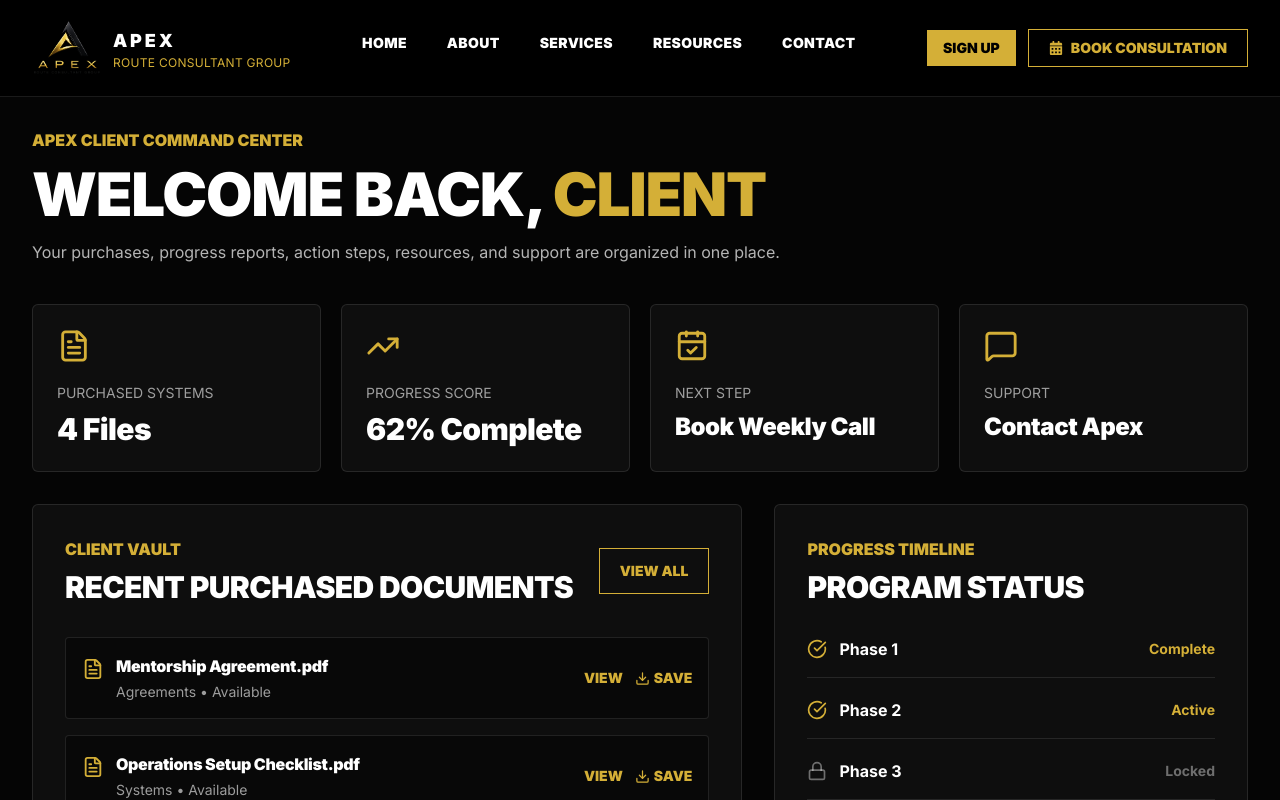
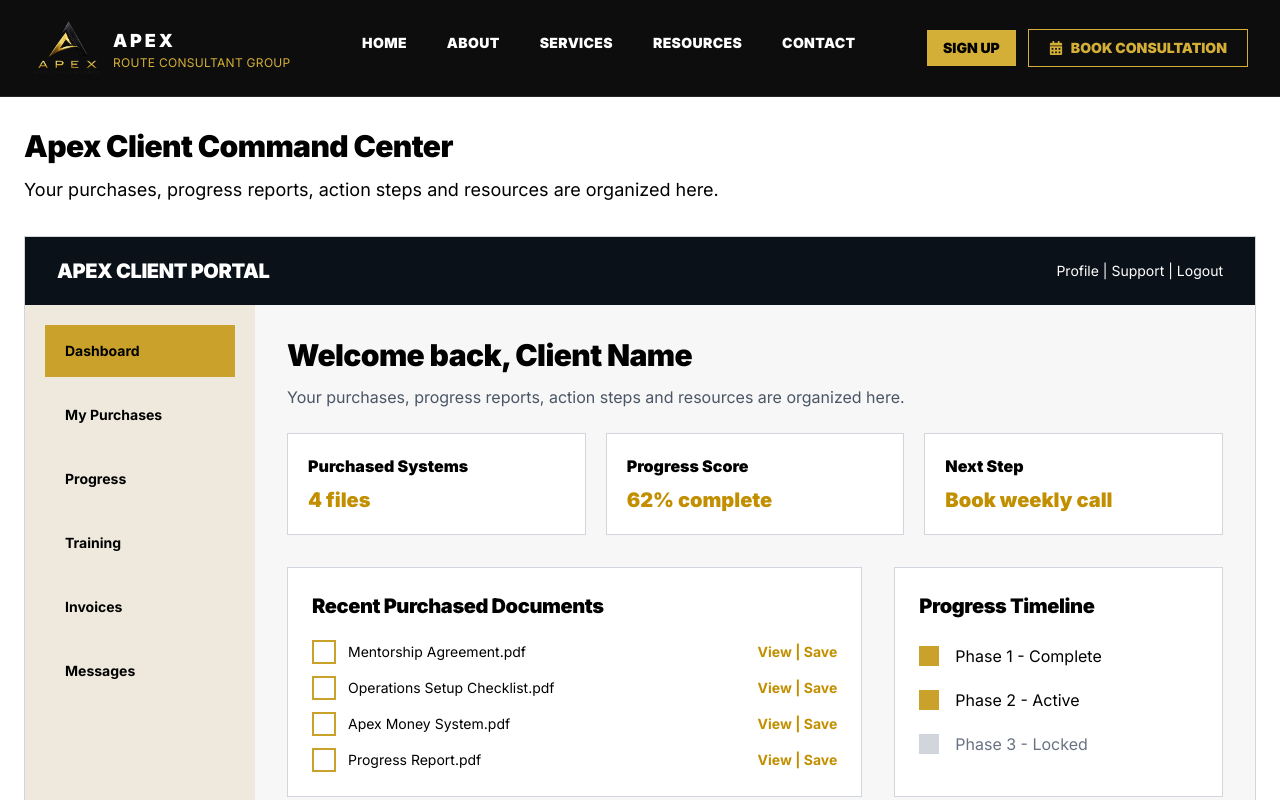
Before and after one commit to gowridevi21/apex-route-consultant, a React (Vite) app: page /dashboard in a window 1280 px wide. Shown: the top 800 px of the page. Built offline with nearby package versions, Linux system fonts and the light colour scheme.

Commit message:
first commit

```diff
--- a/src/pages/Dashboard.jsx
+++ b/src/pages/Dashboard.jsx
@@ -1,240 +1,186 @@
 import { Link } from "react-router";
-import {
-  FileText,
-  TrendingUp,
-  CalendarCheck,
-  MessageSquare,
-  Download,
-  Lock,
-  CheckCircle,
-} from "lucide-react";
 
 export default function Dashboard() {
-  const clientName = "Client";
-
   const documents = [
-    {
-      title: "Mentorship Agreement.pdf",
-      category: "Agreements",
-      status: "Available",
-    },
-    {
-      title: "Operations Setup Checklist.pdf",
-      category: "Systems",
-      status: "Available",
-    },
-    {
-      title: "Apex Money System.pdf",
-      category: "Money Tools",
-      status: "Available",
-    },
-    {
-      title: "Progress Report.pdf",
-      category: "Progress",
-      status: "Available",
-    },
-  ];
-
-  const progress = [
-    ["Phase 1", "Complete"],
-    ["Phase 2", "Active"],
-    ["Phase 3", "Locked"],
+    "Mentorship Agreement.pdf",
+    "Operations Setup Checklist.pdf",
+    "Apex Money System.pdf",
+    "Progress Report.pdf",
   ];
 
   return (
-    <main className="min-h-screen bg-[#050505] px-6 pb-20 pt-32 text-white md:px-8">
+    <main className="min-h-screen bg-white px-6 pb-20 pt-32 text-black">
       <section className="mx-auto max-w-7xl">
-        <div className="mb-10">
-          <p className="font-black uppercase text-[#D4AF37]">
-            Apex Client Command Center
+        <h1 className="text-3xl font-black">Apex Client Command Center</h1>
+
+        <p className="mt-3 max-w-4xl text-lg">
+          Your purchases, progress reports, action steps and resources are
+          organized here.
         </p>
 
-          <h1 className="mt-3 text-4xl font-black uppercase md:text-6xl">
-            Welcome back,{" "}
-            <span className="text-[#D4AF37]">{clientName}</span>
-          </h1>
+        <div className="mt-8 overflow-hidden border border-gray-300">
+          {/* TOP BAR */}
+          <div className="flex items-center justify-between bg-[#0b1118] px-8 py-5 text-white">
+            <h2 className="text-xl font-black uppercase">
+              Apex Client Portal
+            </h2>
 
-          <p className="mt-4 max-w-3xl text-white/70">
-            Your purchases, progress reports, action steps, resources, and
-            support are organized in one place.
+            <div className="text-sm">
+              <Link to="/profile" className="hover:text-[#D4AF37]">
+                Profile
+              </Link>{" "}
+              |{" "}
+              <Link to="/support" className="hover:text-[#D4AF37]">
+                Support
+              </Link>{" "}
+              |{" "}
+              <Link to="/signin" className="hover:text-[#D4AF37]">
+                Logout
+              </Link>
+            </div>
+          </div>
+
+          <div className="grid md:grid-cols-[230px_1fr]">
+            {/* SIDEBAR */}
+            <aside className="bg-[#eee9dc] p-5">
+              {[
+                ["Dashboard", "/dashboard"],
+                ["My Purchases", "/my-vault"],
+                ["Progress", "/progress"],
+                ["Training", "/training"],
+                ["Invoices", "/invoices"],
+                ["Messages", "/support"],
+              ].map(([name, path], index) => (
+                <Link
+                  key={name}
+                  to={path}
+                  className={`mb-3 block px-5 py-4 text-sm font-bold ${
+                    index === 0
+                      ? "bg-[#caa12a] text-black"
+                      : "text-black hover:bg-[#d8cfae]"
+                  }`}
+                >
+                  {name}
+                </Link>
+              ))}
+            </aside>
+
+            {/* CONTENT */}
+            <div className="bg-[#f7f7f7] p-8">
+              <h2 className="text-3xl font-black">
+                Welcome back, Client Name
+              </h2>
+
+              <p className="mt-3 text-gray-600">
+                Your purchases, progress reports, action steps and resources are
+                organized here.
+              </p>
+
+              {/* CARDS */}
+              <div className="mt-6 grid gap-5 md:grid-cols-3">
+                <div className="border border-gray-300 bg-white p-5">
+                  <p className="font-black">Purchased Systems</p>
+                  <p className="mt-2 text-xl font-black text-[#c28f00]">
+                    4 files
                   </p>
                 </div>
 
-        {/* TOP CARDS */}
-        <div className="grid gap-5 md:grid-cols-4">
-          <div className="rounded-md border border-white/10 bg-white/[0.04] p-6">
-            <FileText className="text-[#D4AF37]" size={34} />
-            <p className="mt-5 text-sm uppercase text-white/60">
-              Purchased Systems
+                <div className="border border-gray-300 bg-white p-5">
+                  <p className="font-black">Progress Score</p>
+                  <p className="mt-2 text-xl font-black text-[#c28f00]">
+                    62% complete
                   </p>
-            <h2 className="mt-2 text-3xl font-black text-white">4 Files</h2>
                 </div>
 
-          <div className="rounded-md border border-white/10 bg-white/[0.04] p-6">
-            <TrendingUp className="text-[#D4AF37]" size={34} />
-            <p className="mt-5 text-sm uppercase text-white/60">
-              Progress Score
-            </p>
-            <h2 className="mt-2 text-3xl font-black text-white">
-              62% Complete
-            </h2>
-          </div>
-
-          <div className="rounded-md border border-white/10 bg-white/[0.04] p-6">
-            <CalendarCheck className="text-[#D4AF37]" size={34} />
-            <p className="mt-5 text-sm uppercase text-white/60">Next Step</p>
-            <h2 className="mt-2 text-2xl font-black text-white">
-              Book Weekly Call
-            </h2>
-          </div>
-
-          <div className="rounded-md border border-white/10 bg-white/[0.04] p-6">
-            <MessageSquare className="text-[#D4AF37]" size={34} />
-            <p className="mt-5 text-sm uppercase text-white/60">Support</p>
-            <h2 className="mt-2 text-2xl font-black text-white">
-              Contact Apex
-            </h2>
-          </div>
-        </div>
-
-        {/* MAIN GRID */}
-        <div className="mt-8 grid gap-8 lg:grid-cols-[1.2fr_0.8fr]">
-          {/* DOCUMENT VAULT */}
-          <div className="rounded-md border border-white/10 bg-white/[0.04] p-8">
-            <div className="flex flex-col gap-4 sm:flex-row sm:items-center sm:justify-between">
-              <div>
-                <p className="font-black uppercase text-[#D4AF37]">
-                  Client Vault
-                </p>
-                <h2 className="mt-2 text-3xl font-black uppercase text-white">
-                  Recent Purchased Documents
-                </h2>
-              </div>
-
-              <Link
-                to="/my-vault"
-                className="border border-[#D4AF37] px-5 py-3 text-sm font-black uppercase text-[#D4AF37] transition hover:bg-[#D4AF37] hover:text-black"
-              >
-                View All
-              </Link>
-            </div>
-
-            <div className="mt-8 space-y-4">
-              {documents.map((doc) => (
-                <div
-                  key={doc.title}
-                  className="flex flex-col gap-4 rounded border border-white/10 bg-black/40 p-4 sm:flex-row sm:items-center sm:justify-between"
-                >
-                  <div className="flex items-start gap-3">
-                    <FileText className="mt-1 text-[#D4AF37]" size={22} />
-
-                    <div>
-                      <h3 className="font-bold text-white">{doc.title}</h3>
-                      <p className="mt-1 text-sm text-white/60">
-                        {doc.category} • {doc.status}
+                <div className="border border-gray-300 bg-white p-5">
+                  <p className="font-black">Next Step</p>
+                  <p className="mt-2 text-xl font-black text-[#c28f00]">
+                    Book weekly call
                   </p>
                 </div>
               </div>
 
-                  <div className="flex gap-3">
-                    <button className="text-sm font-black uppercase text-[#D4AF37]">
-                      View
-                    </button>
+              <div className="mt-8 grid gap-8 lg:grid-cols-[1.4fr_0.8fr]">
+                {/* DOCUMENTS */}
+                <div className="border border-gray-300 bg-white p-6">
+                  <h3 className="text-xl font-black">
+                    Recent Purchased Documents
+                  </h3>
 
-                    <button className="inline-flex items-center gap-1 text-sm font-black uppercase text-[#D4AF37]">
-                      <Download size={15} />
-                      Save
-                    </button>
+                  <div className="mt-5 space-y-3">
+                    {documents.map((doc) => (
+                      <div
+                        key={doc}
+                        className="flex items-center justify-between gap-4"
+                      >
+                        <div className="flex items-center gap-3">
+                          <span className="h-6 w-6 border-2 border-[#caa12a]"></span>
+                          <span className="text-sm">{doc}</span>
+                        </div>
+
+                        <div className="text-sm font-bold text-[#c28f00]">
+                          View | Save
                         </div>
                       </div>
                     ))}
                   </div>
                 </div>
 
-          {/* PROGRESS TIMELINE */}
-          <div className="rounded-md border border-white/10 bg-white/[0.04] p-8">
-            <p className="font-black uppercase text-[#D4AF37]">
-              Progress Timeline
-            </p>
+                {/* PROGRESS */}
+                <div className="border border-gray-300 bg-white p-6">
+                  <h3 className="text-xl font-black">Progress Timeline</h3>
 
-            <h2 className="mt-2 text-3xl font-black uppercase text-white">
-              Program Status
-            </h2>
-
-            <div className="mt-8 space-y-5">
-              {progress.map(([phase, status]) => (
-                <div
-                  key={phase}
-                  className="flex items-center justify-between border-b border-white/10 pb-4"
-                >
-                  <div className="flex items-center gap-3">
-                    {status === "Locked" ? (
-                      <Lock className="text-white/40" size={20} />
-                    ) : (
-                      <CheckCircle className="text-[#D4AF37]" size={20} />
-                    )}
-
-                    <span className="font-bold text-white">{phase}</span>
+                  <div className="mt-6 space-y-5">
+                    <div className="flex items-center gap-4">
+                      <span className="h-5 w-5 bg-[#caa12a]"></span>
+                      <span>Phase 1 - Complete</span>
                     </div>
 
-                  <span
-                    className={
-                      status === "Locked"
-                        ? "text-sm font-bold text-white/40"
-                        : "text-sm font-bold text-[#D4AF37]"
-                    }
-                  >
-                    {status}
-                  </span>
-                </div>
-              ))}
+                    <div className="flex items-center gap-4">
+                      <span className="h-5 w-5 bg-[#caa12a]"></span>
+                      <span>Phase 2 - Active</span>
                     </div>
 
-            <div className="mt-8 rounded bg-black/40 p-5">
-              <p className="text-sm leading-relaxed text-white/70">
-                Current Phase:{" "}
-                <span className="font-bold text-[#D4AF37]">
-                  Phase 2 - Operational Training Dashboard
-                </span>
-              </p>
-
-              <p className="mt-3 text-sm leading-relaxed text-white/70">
-                Next milestone: Complete insurance quote, load board training,
-                and compliance folder setup.
-              </p>
+                    <div className="flex items-center gap-4 text-gray-500">
+                      <span className="h-5 w-5 bg-gray-300"></span>
+                      <span>Phase 3 - Locked</span>
+                    </div>
                   </div>
                 </div>
               </div>
 
               {/* QUICK LINKS */}
-        <div className="mt-8 grid gap-5 md:grid-cols-4">
+              <div className="mt-8 grid gap-4 md:grid-cols-4">
                 <Link
                   to="/my-vault"
-            className="rounded-md border border-white/10 bg-white/[0.04] p-6 text-center font-black uppercase text-white transition hover:border-[#D4AF37] hover:text-[#D4AF37]"
+                  className="bg-[#caa12a] px-5 py-4 text-center text-sm font-black uppercase text-black"
                 >
                   My Vault
                 </Link>
 
                 <Link
                   to="/progress"
-            className="rounded-md border border-white/10 bg-white/[0.04] p-6 text-center font-black uppercase text-white transition hover:border-[#D4AF37] hover:text-[#D4AF37]"
+                  className="border border-[#caa12a] px-5 py-4 text-center text-sm font-black uppercase text-black"
                 >
                   Progress
                 </Link>
 
                 <Link
                   to="/training"
-            className="rounded-md border border-white/10 bg-white/[0.04] p-6 text-center font-black uppercase text-white transition hover:border-[#D4AF37] hover:text-[#D4AF37]"
+                  className="border border-[#caa12a] px-5 py-4 text-center text-sm font-black uppercase text-black"
                 >
                   Training
                 </Link>
 
                 <Link
                   to="/support"
-            className="rounded-md border border-white/10 bg-white/[0.04] p-6 text-center font-black uppercase text-white transition hover:border-[#D4AF37] hover:text-[#D4AF37]"
+                  className="border border-[#caa12a] px-5 py-4 text-center text-sm font-black uppercase text-black"
                 >
                   Support
                 </Link>
+              </div>
+            </div>
+          </div>
         </div>
       </section>
     </main>
```
Also changed, not shown: src/pages/Services.jsx (+73 -46 lines). Lines whose indentation alone changed are shown as unchanged.
